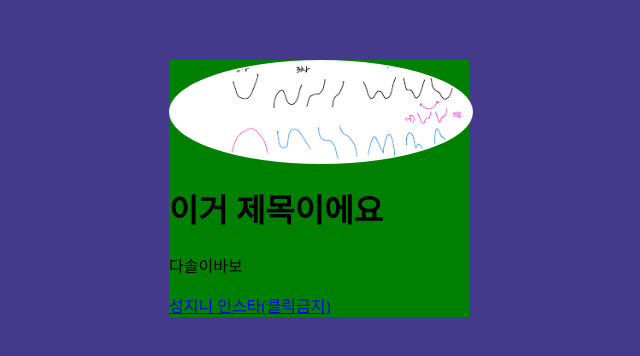
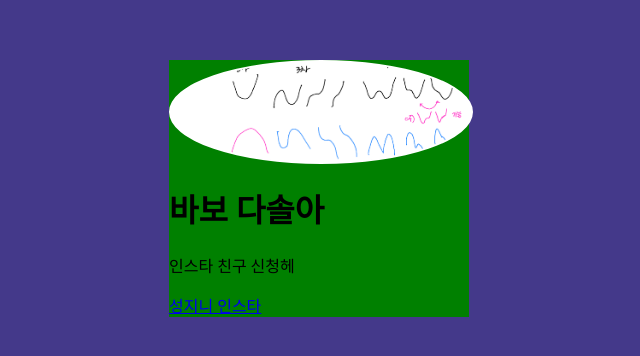
Before and after one commit to seebut/mypage, a plain HTML site: page index.html in a window 1280 px wide. Shown: the part 240-596 px from the top of the page, without its empty margins (321-961 px from the left). Drawn offline with Linux system fonts and the light colour scheme; a web font is replaced by a local one.

Commit message:
Update index.html

```diff
--- a/index.html
+++ b/index.html
@@ -9,7 +9,7 @@
         <meta property="og:title" content="르탄이 - 프로필 링크" />
         <meta property="og:description" content="어서와 코딩은 처음이지?" />
         <meta property="og:image" content="공유할 이미지" />
-        <title>르탄이 - 프로필 링크</title>
+        <title>솔다손</title>
         <style>
             @import url('https://cdn.jsdelivr.net/gh/orioncactus/pretendard/dist/web/static/pretendard.css');
             * {
@@ -96,10 +96,10 @@
     <body>
         <div class="wrap">
             <div class="profile"></div>
-            <h1 class="main">이거 제목이에요</h1>
-            <p class="sub"></p> 다솔이바보</p>
+            <h1 class="main">바보 다솔아</h1>
+            <p class="sub"></p> 인스타 친구 신청헤 </p>
 
-            <a target="_blank" href="https://www.instagram.com/pers8na/">성지니 인스타(클릭금지)</a>
+            <a target="_blank" href="https://www.instagram.com/pers8na/">성지니 인스타</a>
 
         </div>
 
```
